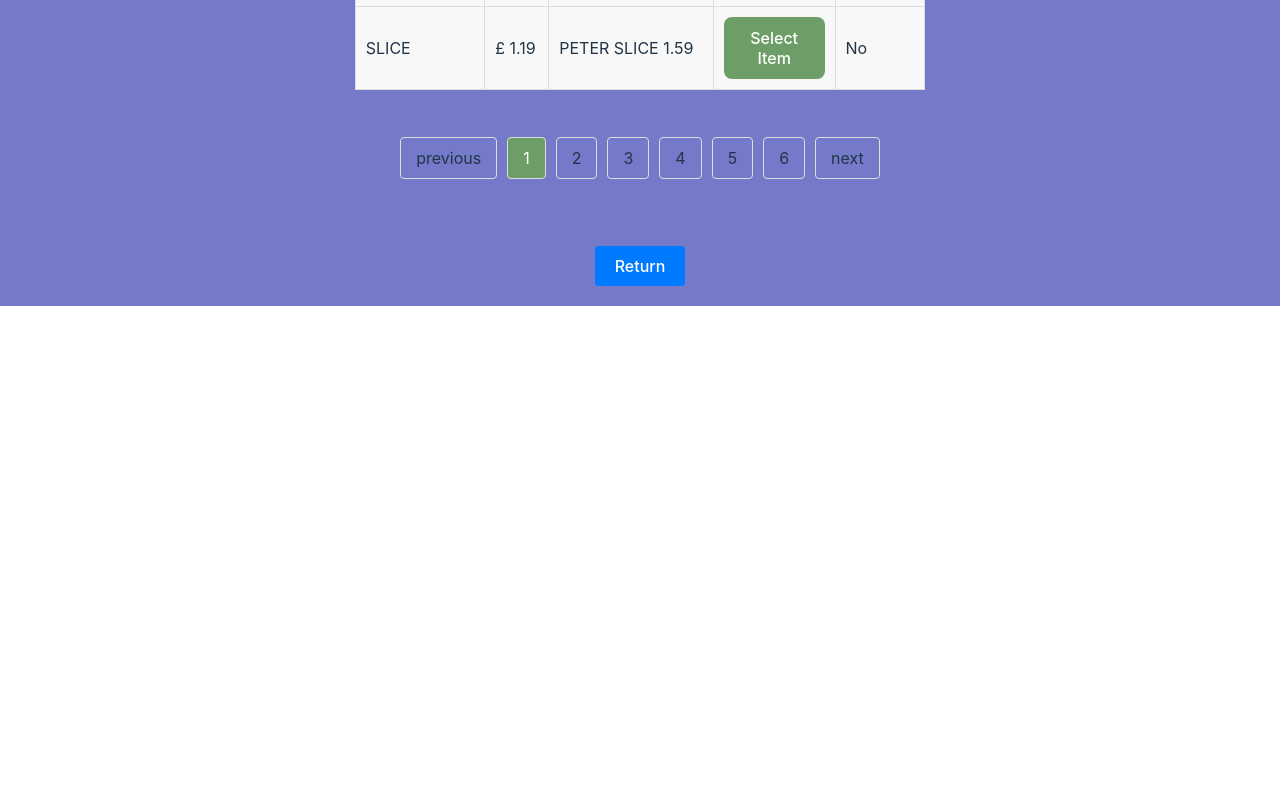
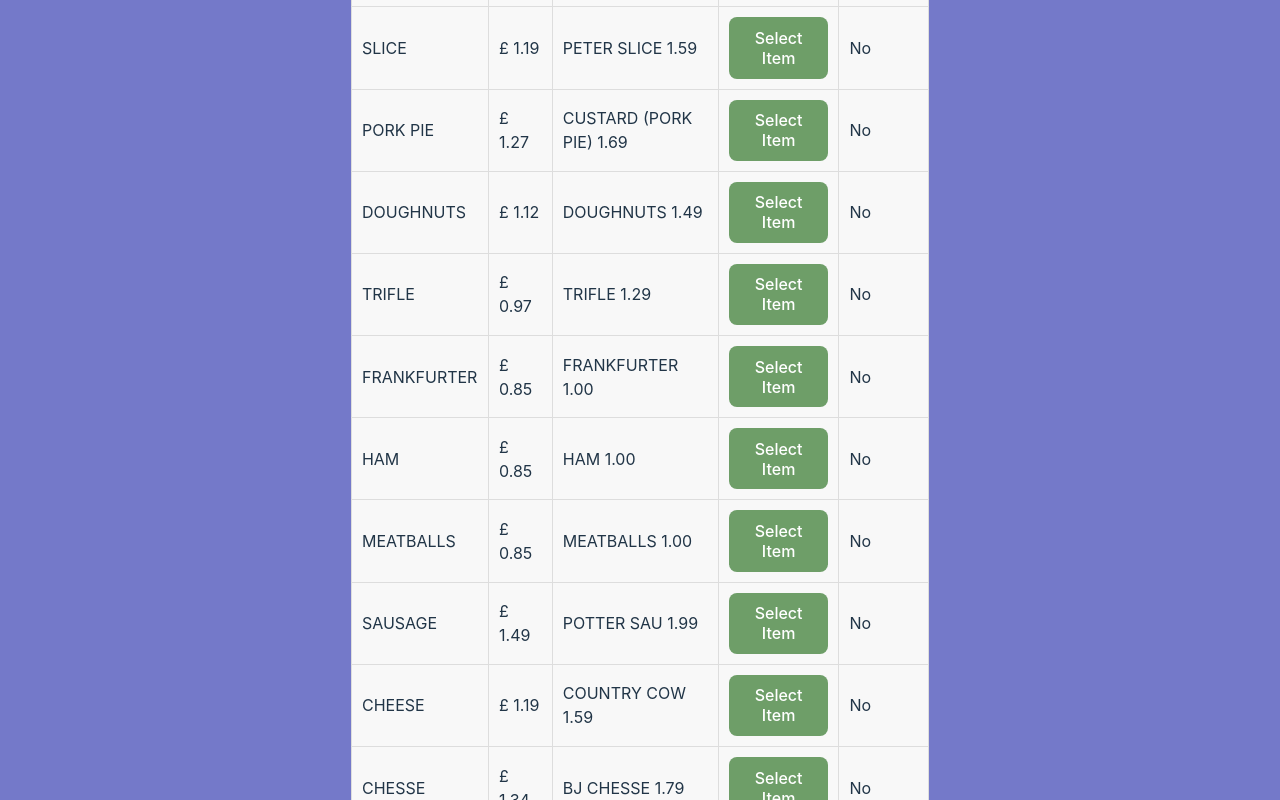
Before and after one commit to Sahilloria/invoice-app, a React (Create React App) app in the folder invoice-app/: page / in a window 1280 px wide. Shown: the part 960-1760 px from the top of the page. Before the commit the page ends 1266 px from the top, so only its background shows below. Built offline with nearby package versions, Linux system fonts and the light colour scheme.

Commit message:
add page

```diff
--- a/invoice-app/src/components/SandwichTable.jsx
+++ b/invoice-app/src/components/SandwichTable.jsx
@@ -79,7 +79,7 @@ const SandwichTable = ({ selectedItems, setSelectedItems }) => {
   const [searchTerm, setSearchTerm] = useState('');
   const [currentPage, setCurrentPage] = useState(0);
 
-  const ITEMS_PER_PAGE = 10;
+  const ITEMS_PER_PAGE = sandwichesData.length;
 
   useEffect(() => {
     setSandwiches(sandwichesData);
```
